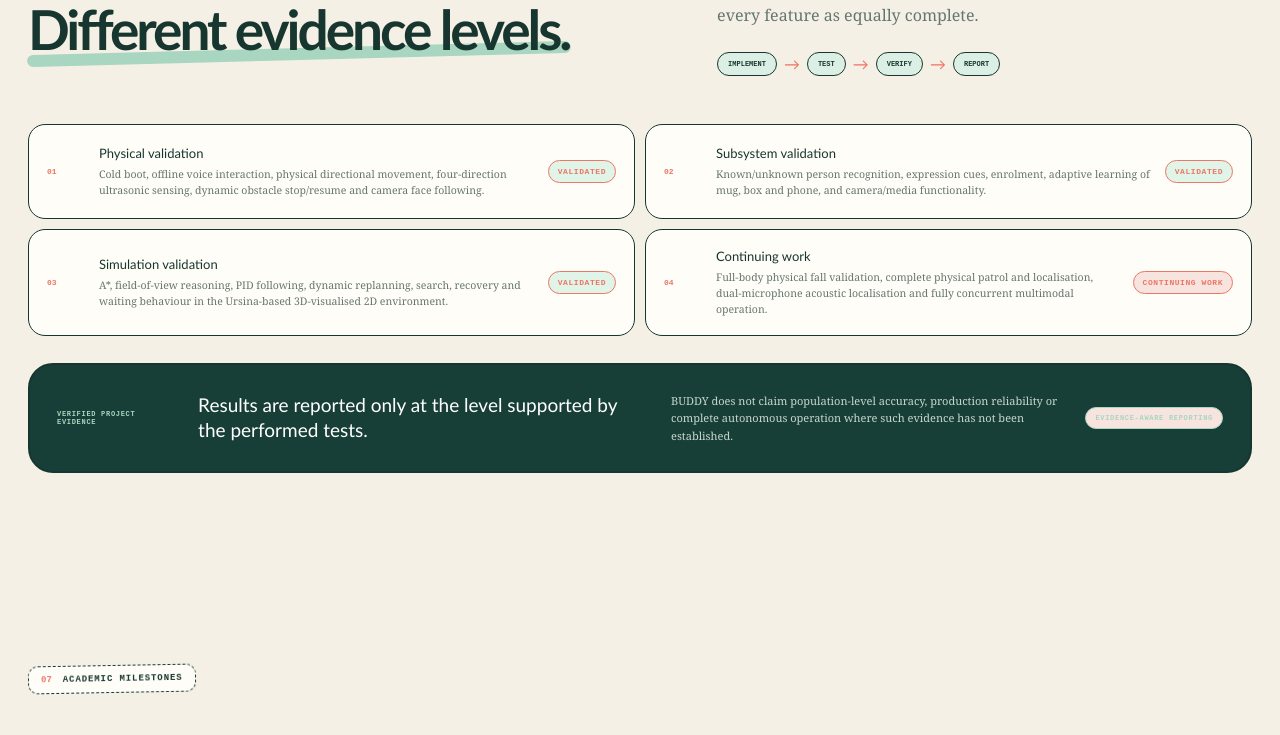
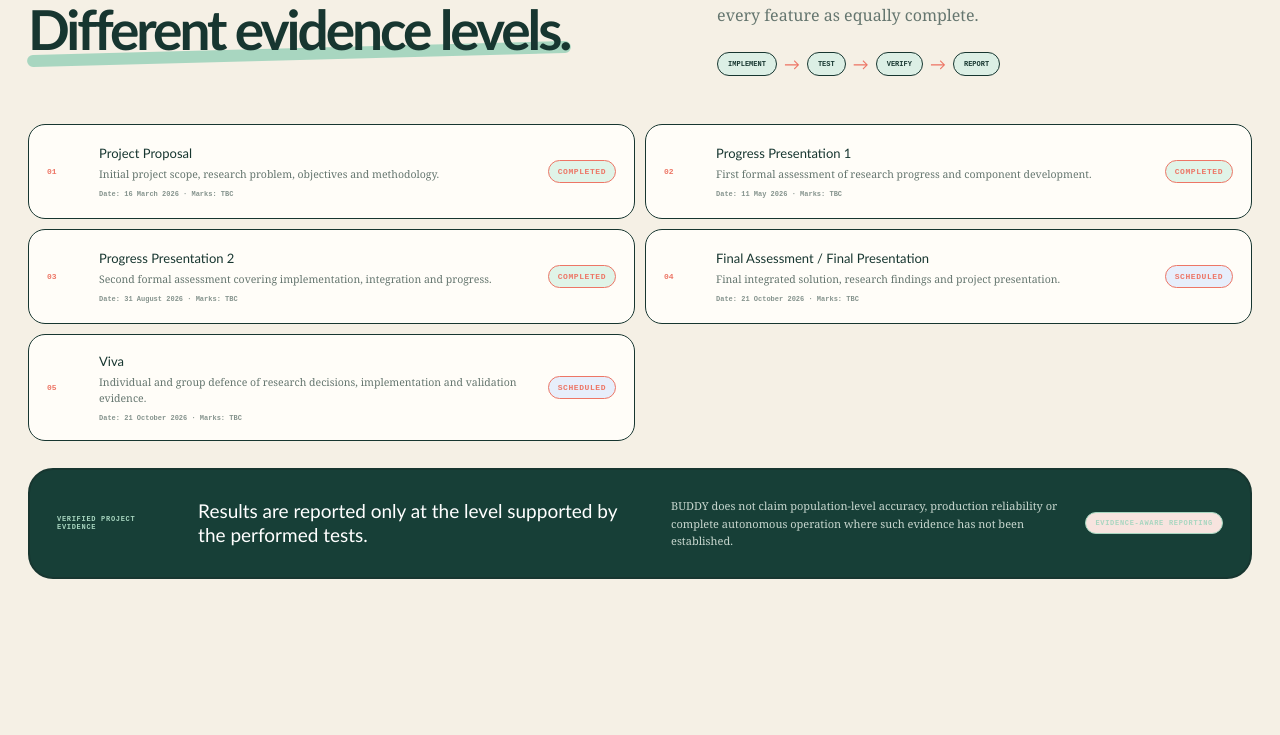
Before and after one commit to Exacdaktylos/RP-SE-026-040-Website, a Next.js app: page / in a window 1280 px wide. Shown: the part 5808-6543 px from the top of the page. Built offline with nearby package versions, Linux system fonts and the light colour scheme.

Commit message:
Add confirmed BUDDY assessment milestone dates

```diff
--- a/app/page.tsx
+++ b/app/page.tsx
@@ -145,36 +145,40 @@ const milestones = [
     "01",
     "Project Proposal",
     "Initial project scope, research problem, objectives and methodology.",
+    "16 March 2026",
+    "TBC",
     "Completed",
   ],
   [
     "02",
     "Progress Presentation 1",
     "First formal assessment of research progress and component development.",
+    "11 May 2026",
+    "TBC",
     "Completed",
   ],
   [
     "03",
     "Progress Presentation 2",
     "Second formal assessment covering implementation, integration and progress.",
+    "31 August 2026",
+    "TBC",
     "Completed",
   ],
   [
     "04",
-    "Final Research Assessment",
-    "Final integrated solution, individual research contributions and documented evaluation.",
-    "Completed",
+    "Final Assessment / Final Presentation",
+    "Final integrated solution, research findings and project presentation.",
+    "21 October 2026",
+    "TBC",
+    "Scheduled",
   ],
   [
     "05",
-    "Final Presentation",
-    "Presentation of the completed BUDDY research project and integrated system.",
-    "Scheduled",
-  ],
-  [
-    "06",
-    "Final Viva",
+    "Viva",
     "Individual and group defence of research decisions, implementation and validation evidence.",
+    "21 October 2026",
+    "TBC",
     "Scheduled",
   ],
 ];
@@ -1069,70 +1073,23 @@ export default function Home() {
         </div>
 
         <div className="milestone-list">
-          <article>
-            <span>01</span>
-
-            <div>
-              <h3>Physical validation</h3>
-
-              <p>
-                Cold boot, offline voice interaction, physical directional
-                movement, four-direction ultrasonic sensing, dynamic obstacle
-                stop/resume and camera face following.
-              </p>
-            </div>
-
-            <Status>Validated</Status>
-          </article>
-
-          <article>
-            <span>02</span>
-
-            <div>
-              <h3>Subsystem validation</h3>
-
-              <p>
-                Known/unknown person recognition, expression cues, enrolment,
-                adaptive learning of mug, box and phone, and camera/media
-                functionality.
-              </p>
-            </div>
-
-            <Status>Validated</Status>
-          </article>
-
-          <article>
-            <span>03</span>
-
-            <div>
-              <h3>Simulation validation</h3>
-
-              <p>
-                A*, field-of-view reasoning, PID following, dynamic replanning,
-                search, recovery and waiting behaviour in the Ursina-based
-                3D-visualised 2D environment.
-              </p>
-            </div>
-
-            <Status>Validated</Status>
-          </article>
-
-          <article>
-            <span>04</span>
-
-            <div>
-              <h3>Continuing work</h3>
-
-              <p>
-                Full-body physical fall validation, complete physical patrol
-                and localisation, dual-microphone acoustic localisation and
-                fully concurrent multimodal operation.
-              </p>
-            </div>
-
-            <Status>Continuing work</Status>
-          </article>
-        </div>
+  {milestones.map(([number, title, desc, date, marks, status]) => (
+    <article key={number}>
+      <span>{number}</span>
+
+      <div>
+        <h3>{title}</h3>
+        <p>{desc}</p>
+
+        <small>
+          Date: {date} · Marks: {marks}
+        </small>
+      </div>
+
+      <Status>{status}</Status>
+    </article>
+  ))}
+</div>
 
         <div className="evaluation-note">
           <span>VERIFIED PROJECT EVIDENCE</span>
```
